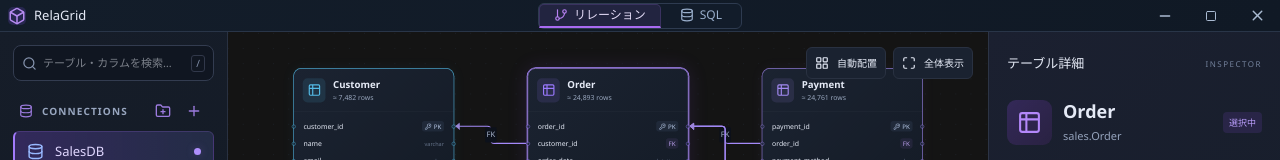
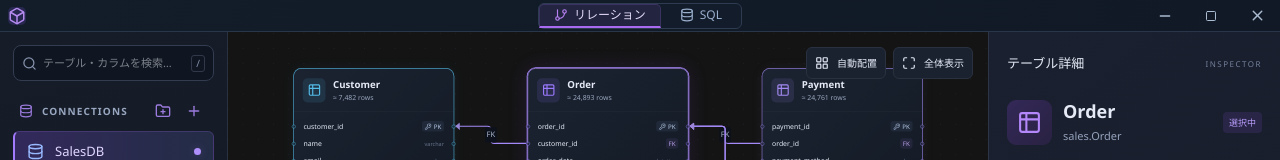
Before and after one commit to kenta-MM/relagrid, a React (Vite) app: page / in a window 1280 px wide. Shown: the top 160 px of the page. Built offline with nearby package versions, Linux system fonts and the light colour scheme.

Commit message:
アプリ名を表記するのをやめる

```diff
--- a/src/app/WindowHeader.tsx
+++ b/src/app/WindowHeader.tsx
@@ -18,7 +18,6 @@
     <header className="window-header" data-tauri-drag-region>
       <div className="window-brand" data-tauri-drag-region>
         <Box size={18} />
-        <span>RelaGrid</span>
       </div>
       {children}
       <div className="window-controls">
```
